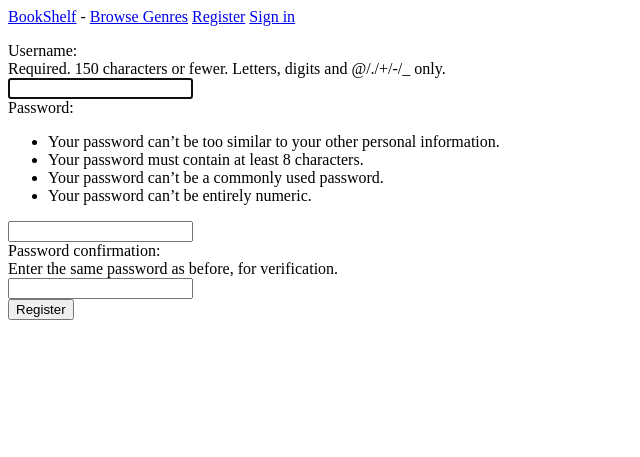
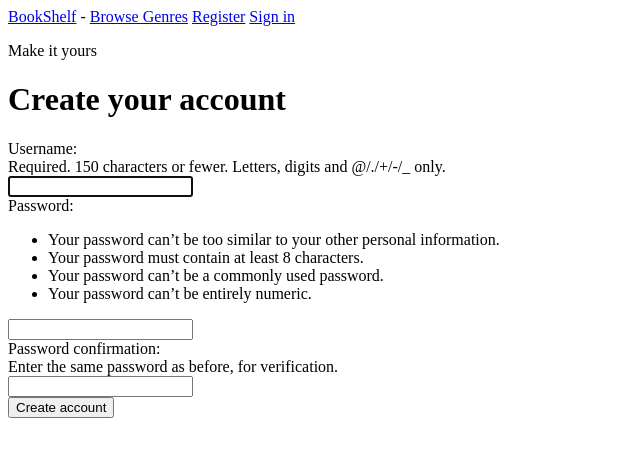
Before and after one commit to kalonjic34/book-shelf, a Django app: page /accounts/register/ in a window 1280 px wide. Shown: the top 457 px of the page, without its empty margins (0-640 px from the left). Run offline with Django 5.2, Linux system fonts and the light colour scheme; some libraries are stand-ins or nearby versions.

Commit message:
enhance registration template with improved layout and styling

```diff
--- a/accounts/templates/registration/register.html
+++ b/accounts/templates/registration/register.html
@@ -1,9 +1,12 @@
 {% extends "book_library/base.html" %}
 {% block content %}
-    <form action="{% url "accounts:register" %}" method="post">
-        {% csrf_token %}
-        {{ form.as_div }}
-        <button name='submit'>Register</button>
-
-    </form>
+    <div class="form-panel">
+        <p class="eyebrow mb-2">Make it yours</p>
+        <h1 class="h2 mb-4">Create your account</h1>
+        <form action="{% url "accounts:register" %}" method="post">
+            {% csrf_token %}
+            {{ form.as_div }}
+            <button class="btn btn-primary mt-3" name="submit">Create account</button>
+        </form>
+    </div>
 {% endblock content %}
```
